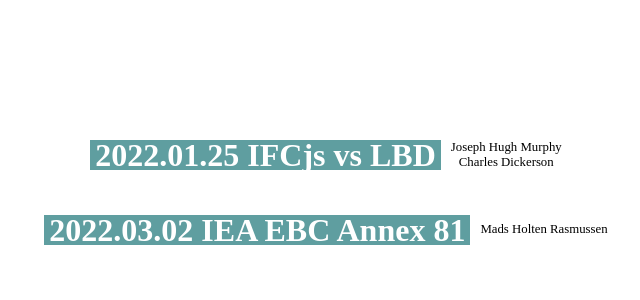
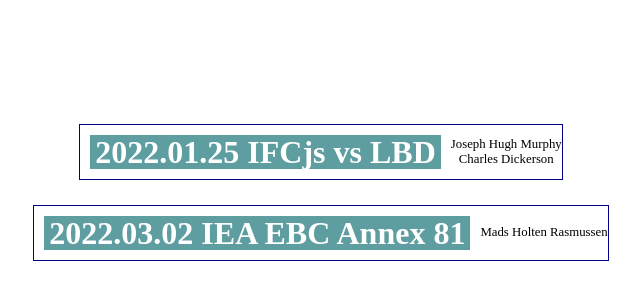
Before and after one commit to JosephHughMurphy/Slides, a plain HTML site: page index.html in a window 1280 px wide. Shown: the part 208-508 px from the top of the page, without its empty margins (319-959 px from the left). Drawn offline with Linux system fonts and the light colour scheme.

Commit message:
Update Index.css
Changes to elements on colours and spacing. Comments added for changes

```diff
--- a/Index.css
+++ b/Index.css
@@ -9,9 +9,9 @@
 a {
     text-decoration: none;
 }
-
+/*set interaction of mouse hoverover*/
 a:hover {
-    opacity: 0.7;
+    opacity: 0.6;
     text-decoration: none;
     cursor: pointer;
 }
@@ -31,16 +31,16 @@
     display: flex;
     width: auto;
     flex-direction: row;
-    /* border: 1px solid blue; */
+    border: 1px solid DarkBlue;
 }
 
 .title {
-    background-color: cadetBlue;
+    background-color: CadetBlue;
     padding: 5px;
     width: auto;
     height: auto;
     margin: 10px;
-    line-height: 20px;
+    line-height: 24px;
     font-weight: bold;
     font-size: 2em;
     text-align: center;
@@ -48,6 +48,7 @@
 .title>a{
     color: white;
 }
+/* Takes names from the main file and provides a location for them along with font size */
 .names {
     font-size: 0.8em;
     display: flex;
```
